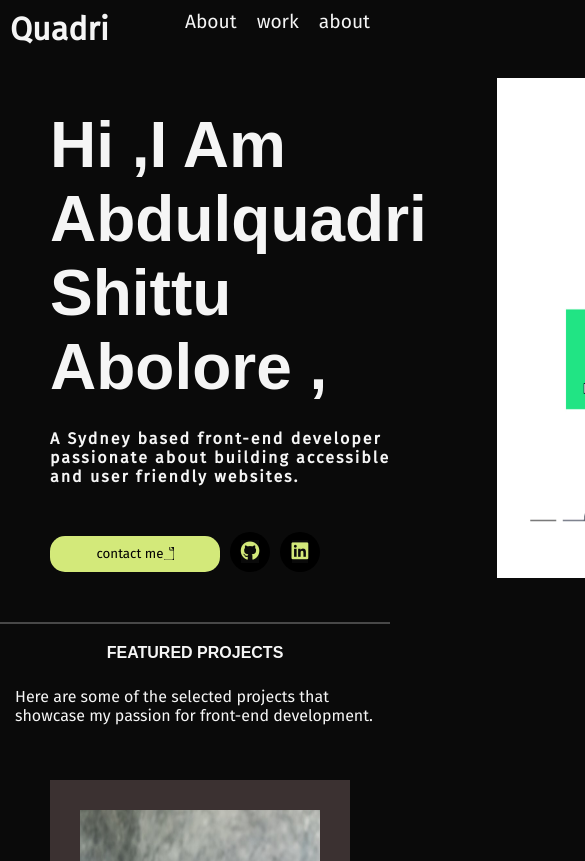
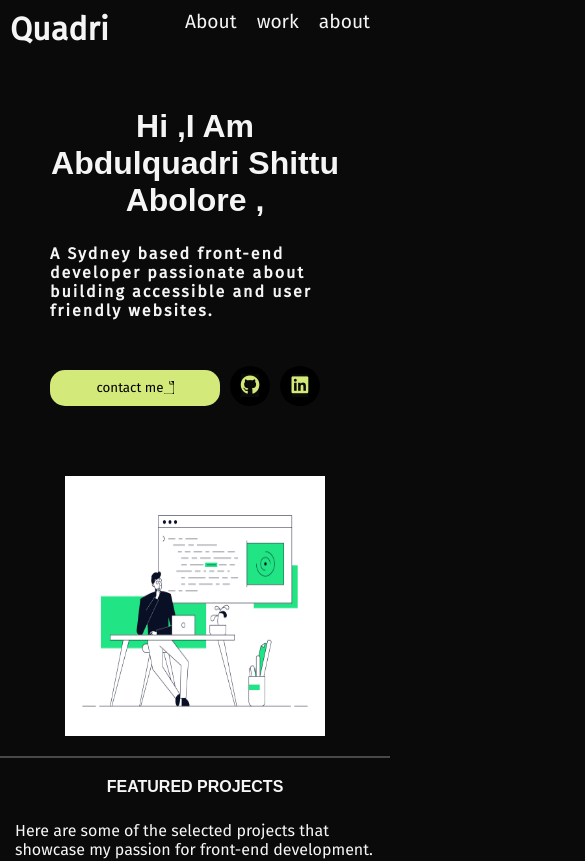
Before and after one commit to GAMSH655/Dev_q, a React (Vite) app: page / in a window 390 px wide. Shown: the top 861 px of the page, 585 px wide, since content can reach past the window. Built offline with nearby package versions, Linux system fonts and the light colour scheme.

Commit message:
done with media query

```diff
--- a/src/Components/Hero.css
+++ b/src/Components/Hero.css
@@ -48,3 +48,22 @@
     font-size: 1.2rem;
     border-radius: 50%;
 }
+@media  only screen and (max-width:768px) {
+    .Herodiv{
+        display: flex;
+        justify-content: space-evenly;
+        border-bottom: 2px solid  #484848;
+        flex-wrap: wrap;
+    }
+    .heroP{
+        font-weight: bolder;
+        font-size: 2rem;
+        text-transform: capitalize;
+        text-align: center;
+    }
+    .heroImg{
+        height: 300px;
+        width: 300px;
+        padding: 20px;
+    }
+}
--- a/src/Components/Hero.jsx
+++ b/src/Components/Hero.jsx
@@ -20,7 +20,7 @@ const Hero = () => {
              <a href="https://www.linkedin.com/in/abdulquadri-shittu-59480b262/" className='contctLink'><i class="fa-brands fa-linkedin icon"></i> </a>
              </button>
          </div>
-         <img src={Prog} alt=""  className='prog' draggable="false"/>
+         <img src={Prog} alt=""  className='prog' draggable="false" class="heroImg"/>
     </div>
   )
 }
```
